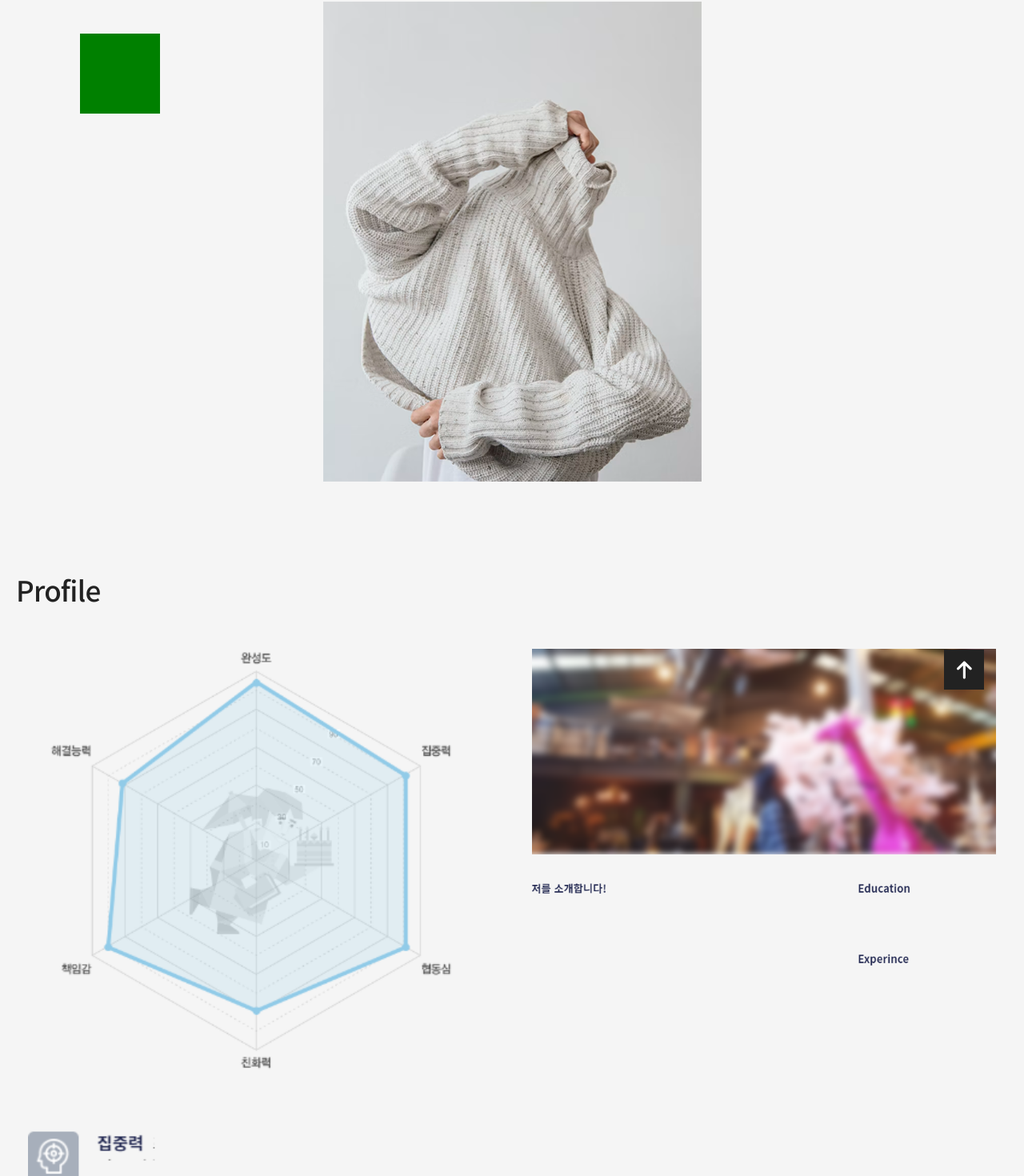
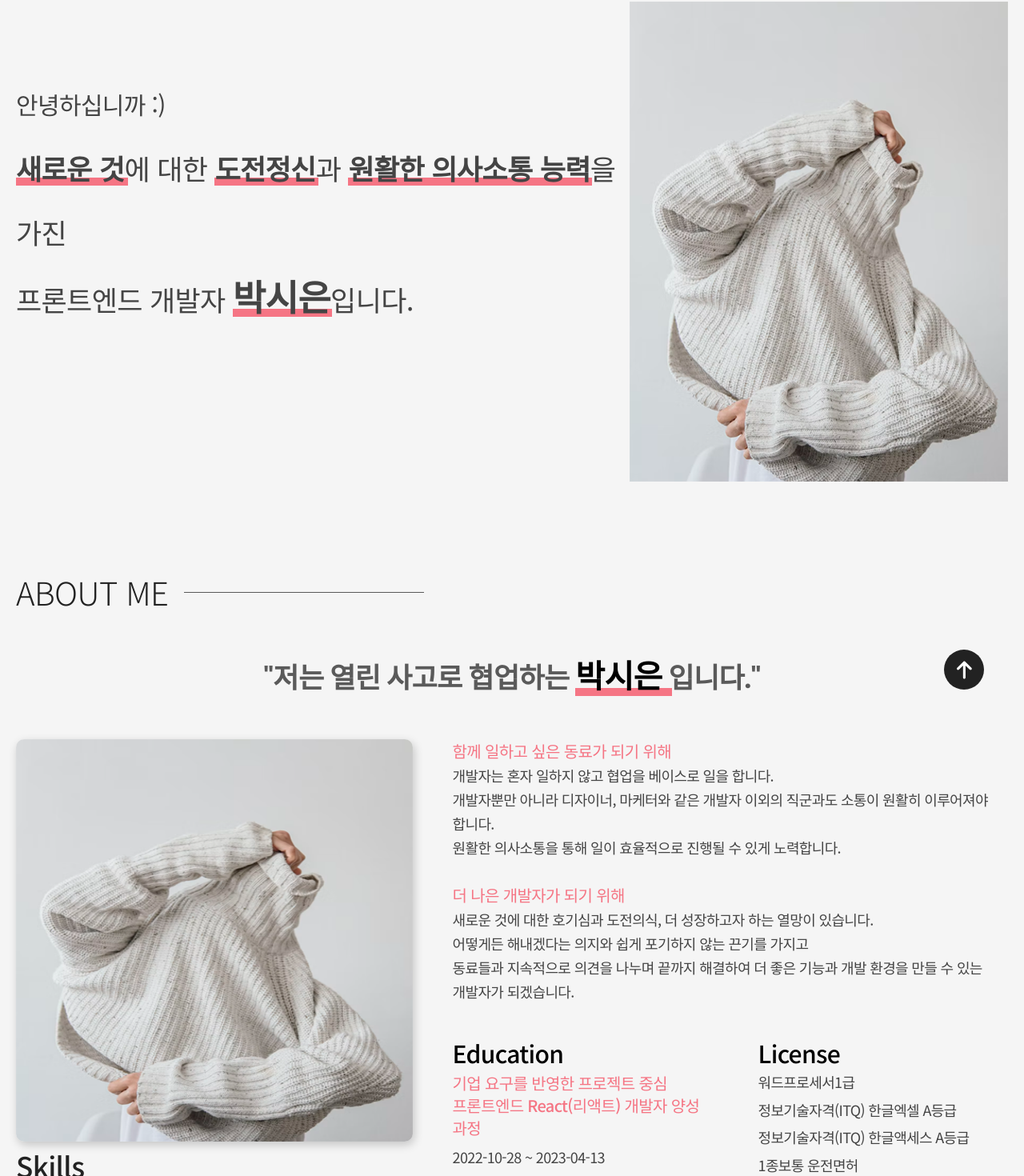
Before and after one commit to devparkse/devparkse-profile, a React (Create React App) app: page / in a window 1280 px wide. Shown: the part 138-1608 px from the top of the page at 80% size. Built offline with nearby package versions, Linux system fonts and the light colour scheme; a web font is replaced by a local one.

Commit message:
로고 수정, nav onClick 수정, 프로필, 비주얼 기본 작업 완료

```diff
--- a/public/index.html
+++ b/public/index.html
@@ -21,7 +21,7 @@
         sizes="16x16"
         href="images/icon/favicon-16x16.png"
       />
-      <link rel="manifest" href="images/icon/site.webmanifest" />
+      <link rel="/manifest" href="images/icon/site.webmanifest" />
       <link
         rel="mask-icon"
         href="images/icon/safari-pinned-tab.svg"
--- a/src/pages/Profile.js
+++ b/src/pages/Profile.js
@@ -6,22 +6,75 @@ const Profile = () => {
     <section className="profile scroll">
       <div className="inner">
         {/* 자기소개(인사팀) : 약력, 학력, 업무 경험, 교육, 성격, MBTI */}
-        <h2 data-aos="fade-up" data-aos-duration="1000">
-          Profile
+        <h2 className="about-me" data-aos="fade-up" data-aos-duration="1000">
+          ABOUT ME
         </h2>
+        <p className="about-title" data-aos="fade-up" data-aos-duration="1000">
+          "저는 열린 사고로 협업하는{" "}
+          <span
+            className="title-name"
+            data-aos="fade-up"
+            data-aos-duration="1000"
+          >
+            박시은
+          </span>{" "}
+          입니다."
+        </p>
         <div
           className="contents"
           data-aos="fade-up"
           data-aos-duration="1000"
-          data-aos-delay="500"
+          data-aos-delay="300"
         >
-          <div className="profile-box">
-            {/* <img src="/images/profile_1.png" alt="profile" /> */}
-            <img src={`${path}/images/profile_1.png`} alt="profile" />
+          <div className="profile-box-left">
+            <img
+              src={`${path}/images/visual.png`}
+              alt="profile"
+              className="profile-img"
+            />
           </div>
-          <div className="profile-box">
-            {/* <img src="/images/profile_2.png" alt="profile" /> */}
-            <img src={`${path}/images/profile_2.png`} alt="profile" />
+          <div className="profile-box-right">
+            <div className="profile-desc">
+              <p className="desc-title">함께 일하고 싶은 동료가 되기 위해</p>
+              <p>개발자는 혼자 일하지 않고 협업을 베이스로 일을 합니다.</p>
+              <p>
+                개발자뿐만 아니라 디자이너, 마케터와 같은 개발자 이외의 직군과도
+                소통이 원활히 이루어져야 합니다.
+              </p>
+              <p>
+                원활한 의사소통을 통해 일이 효율적으로 진행될 수 있게
+                노력합니다.
+              </p>
+              <br />
+              <p className="desc-title">더 나은 개발자가 되기 위해</p>
+              <p>
+                새로운 것에 대한 호기심과 도전의식, 더 성장하고자 하는 열망이
+                있습니다.
+              </p>
+              <p>어떻게든 해내겠다는 의지와 쉽게 포기하지 않는 끈기를 가지고</p>
+              <p>
+                동료들과 지속적으로 의견을 나누며 끝까지 해결하여 더 좋은 기능과
+                개발 환경을 만들 수 있는 개발자가 되겠습니다.
+              </p>
+            </div>
+            <div className="profile-etc">
+              <div className="profile-edu">
+                <p className="etc-title">Education</p>
+                <p className="edu-title">
+                  기업 요구를 반영한 프로젝트 중심 프론트엔드 React(리액트)
+                  개발자 양성 과정
+                </p>
+                <p>2022-10-28 ~ 2023-04-13</p>
+                <p>그린컴퓨터아트학원</p>
+              </div>
+              <div className="profile-license">
+                <p className="etc-title">License</p>
+                <p>워드프로세서1급</p>
+                <p>정보기술자격(ITQ) 한글엑셀 A등급</p>
+                <p>정보기술자격(ITQ) 한글액세스 A등급</p>
+                <p>1종보통 운전면허</p>
+              </div>
+            </div>
           </div>
         </div>
       </div>
--- a/src/pages/Visual.js
+++ b/src/pages/Visual.js
@@ -1,57 +1,27 @@
-import React, { useRef } from "react";
+import React from "react";
 import Anime from "../assets/Anime";
 
 const Visual = () => {
   const path = process.env.PUBLIC_URL;
-  const style = {
-    width: 100,
-    height: 100,
-    background: "green",
-    position: "absolute",
-    left: 100,
-    top: 100,
-  };
-  const box = useRef(null);
+
   return (
     <div className="visual scroll">
       <div className="inner">
         {/* 첫인상 남기기(사진/대표단어) */}
+        <div className="visual-intro">
+          <p className="visual-intro-greet">안녕하십니까 :)</p>
+          <p className="visual-intro-txt">
+            <b className="underline-1">새로운 것</b>에 대한&nbsp;
+            <b className="underline-2">도전정신</b>
+            과&nbsp;
+            <b className="underline-3">원활한 의사소통 능력</b>을 가진
+          </p>
+          <p className="visual-intro-txt">
+            프론트엔드 개발자 <b className="visual-name">박시은</b>입니다.
+          </p>
+        </div>
         <img src={`${path}/images/visual.png`} alt="visual" />
         {/* <img src="/images/visual.png" alt="visual" /> */}
-        {/* Anime 샘플 */}
-        <div
-          ref={box}
-          className="box"
-          style={style}
-          onClick={(e) => {
-            // 애니메이션 대상, 옵션
-            // new Anime(e.target, {
-            //   prop: "left",
-            //   value: 400,
-            //   duration: 500,
-            // });
-            // new Anime(window, {
-            //   prop: "scroll",
-            //   value: 2000,
-            //   duration: 1500,
-            // });
-            new Anime(box.current, {
-              prop: "left",
-              value: 400,
-              duration: 500,
-              callback: () => {
-                new Anime(box.current, {
-                  prop: "top",
-                  value: 400,
-                  duration: 500,
-                  callback: () => {
-                    alert("완료");
-                  },
-                });
-              },
-            });
-          }}
-        ></div>
       </div>
     </div>
   );
--- a/src/scss/_gotop.scss
+++ b/src/scss/_gotop.scss
@@ -8,6 +8,7 @@
   width: 50px;
   height: 50px;
   background: #222;
+  border-radius: 50%;
   z-index: 9997;
   cursor: pointer;
   font-size: 25px;
--- a/src/scss/_layout.scss
+++ b/src/scss/_layout.scss
@@ -1,5 +1,5 @@
 body {
-  font-family: "Noto Sans KR", "맑은 고딕", "Apple SD Gothic Neo", sans-serif;
+  font-family: "Noto Sans KR", "Poppins", "Apple SD Gothic Neo", sans-serif;
   font-weight: 400;
   font-size: 16px;
   line-height: 1.4;
--- a/src/scss/_profile.scss
+++ b/src/scss/_profile.scss
@@ -1,14 +1,105 @@
 .profile {
+  height: calc(100vh - 80px);
   .inner {
+    .about-me {
+      position: relative;
+      display: flex;
+      align-items: center;
+      font-size: 40px;
+      font-weight: 300;
+      &::after {
+        content: "";
+        display: inline-block;
+        position: relative;
+        width: 300px;
+        height: 1px;
+        margin-left: 20px;
+        background-color: #5a5a5a;
+      }
+    }
+    .about-title {
+      position: relative;
+      display: block;
+      font-size: 35px;
+      font-weight: 600;
+      font-family: "Poppins", sans-serif;
+      text-align: center;
+      margin-bottom: 4%;
+      color: #5a5a5a;
+      .title-name {
+        position: relative;
+        font-size: 40px;
+        color: #000;
+        &::after {
+          content: "";
+          position: absolute;
+          top: 75%;
+          left: 0;
+          display: block;
+          width: 121px;
+          height: 10px;
+          background-color: #f57584;
+          z-index: -1;
+        }
+      }
+    }
     .contents {
       width: 100%;
       display: flex;
       justify-content: space-between;
-      .profile-box {
-        width: calc(50% - 10px);
+      .profile-box-left {
+        width: 40%;
         text-align: center;
-        img {
-          width: 95%;
+        .profile-img {
+          width: 100%;
+          height: 80%;
+          border-radius: 10px;
+          box-shadow: 2px 4px 12px 0px rgba(0, 0, 0, 0.2);
+        }
+      }
+      .profile-box-right {
+        width: 56%;
+        text-align: center;
+        .profile-desc {
+          font-size: 18px;
+          line-height: 30px;
+          margin-bottom: 6%;
+          p {
+            text-align: left;
+          }
+          .desc-title {
+            font-size: 20px;
+            font-weight: 500;
+            color: #f57584;
+          }
+        }
+        p {
+          text-align: left;
+        }
+        .profile-etc {
+          display: flex;
+          justify-content: space-between;
+          p {
+            font-size: 18px;
+            margin-bottom: 3%;
+          }
+          .profile-edu {
+            width: 45%;
+          }
+          .profile-license {
+            width: 45%;
+          }
+          .etc-title {
+            font-size: 30px;
+            font-weight: 500;
+            color: #000;
+            margin-bottom: 1%;
+          }
+          .edu-title {
+            font-size: 20px;
+            font-weight: 500;
+            color: #f57584;
+          }
         }
       }
     }
--- a/src/scss/_visual.scss
+++ b/src/scss/_visual.scss
@@ -4,7 +4,77 @@
   .inner {
     height: 100%;
     display: flex;
-    justify-content: center;
     align-items: center;
+    .visual-intro {
+      margin-right: 10px;
+      padding-bottom: 100px;
+      line-height: 80px;
+      .visual-intro-greet {
+        font-size: 30px;
+      }
+      .visual-intro-txt {
+        font-size: 35px;
+        .underline-1 {
+          position: relative;
+          &::after {
+            content: "";
+            position: absolute;
+            top: 75%;
+            left: 0;
+            display: block;
+            width: 140px;
+            height: 10px;
+            background-color: #f57584;
+            z-index: -1;
+          }
+        }
+        .underline-2 {
+          position: relative;
+          &::after {
+            content: "";
+            position: absolute;
+            top: 75%;
+            left: 0;
+            display: block;
+            width: 130px;
+            height: 10px;
+            background-color: #f57584;
+            z-index: -1;
+          }
+        }
+        .underline-3 {
+          position: relative;
+          &::after {
+            content: "";
+            position: absolute;
+            top: 75%;
+            left: 0;
+            display: block;
+            width: 305px;
+            height: 10px;
+            background-color: #f57584;
+            z-index: -1;
+          }
+        }
+        .visual-name {
+          position: relative;
+          font-size: 45px;
+          &::after {
+            content: "";
+            position: absolute;
+            top: 75%;
+            left: 0;
+            display: block;
+            width: 124px;
+            height: 10px;
+            background-color: #f57584;
+            z-index: -1;
+          }
+        }
+      }
+    }
+    img {
+      width: 40%;
+    }
   }
 }
--- a/src/scss/style.css
+++ b/src/scss/style.css
@@ -46,7 +46,7 @@ table td {
 }
 
 body {
-  font-family: "Noto Sans KR", "맑은 고딕", "Apple SD Gothic Neo", sans-serif;
+  font-family: "Noto Sans KR", "Poppins", "Apple SD Gothic Neo", sans-serif;
   font-weight: 400;
   font-size: 16px;
   line-height: 1.4;
@@ -309,14 +309,26 @@ h3 {
 .portfolio .inner .contents .portfolio-box .portfolio-team .portfolio-left a {
   display: block;
 }
-.portfolio .inner .contents .portfolio-box .portfolio-team .portfolio-left a img {
+.portfolio
+  .inner
+  .contents
+  .portfolio-box
+  .portfolio-team
+  .portfolio-left
+  a
+  img {
   width: 90%;
 }
 .portfolio .inner .contents .portfolio-box .portfolio-team .portfolio-right {
   width: calc(40% - 10px);
 }
 .portfolio .inner .contents .portfolio-box .portfolio-slide .swiper-button-next,
-.portfolio .inner .contents .portfolio-box .portfolio-slide .swiper-button-prev {
+.portfolio
+  .inner
+  .contents
+  .portfolio-box
+  .portfolio-slide
+  .swiper-button-prev {
   color: #fff !important;
 }
 .portfolio .inner .contents .portfolio-box .portfolio-slide a {
@@ -367,4 +379,4 @@ h3 {
   .life-list li {
     width: 50% !important;
   }
-}/*# sourceMappingURL=style.css.map */
+} /*# sourceMappingURL=style.css.map */
```
Also changed, not shown: src/components/Header.js (+18 -6 lines), src/scss/_header.scss (+17 -5 lines), public/images/logo.png.
